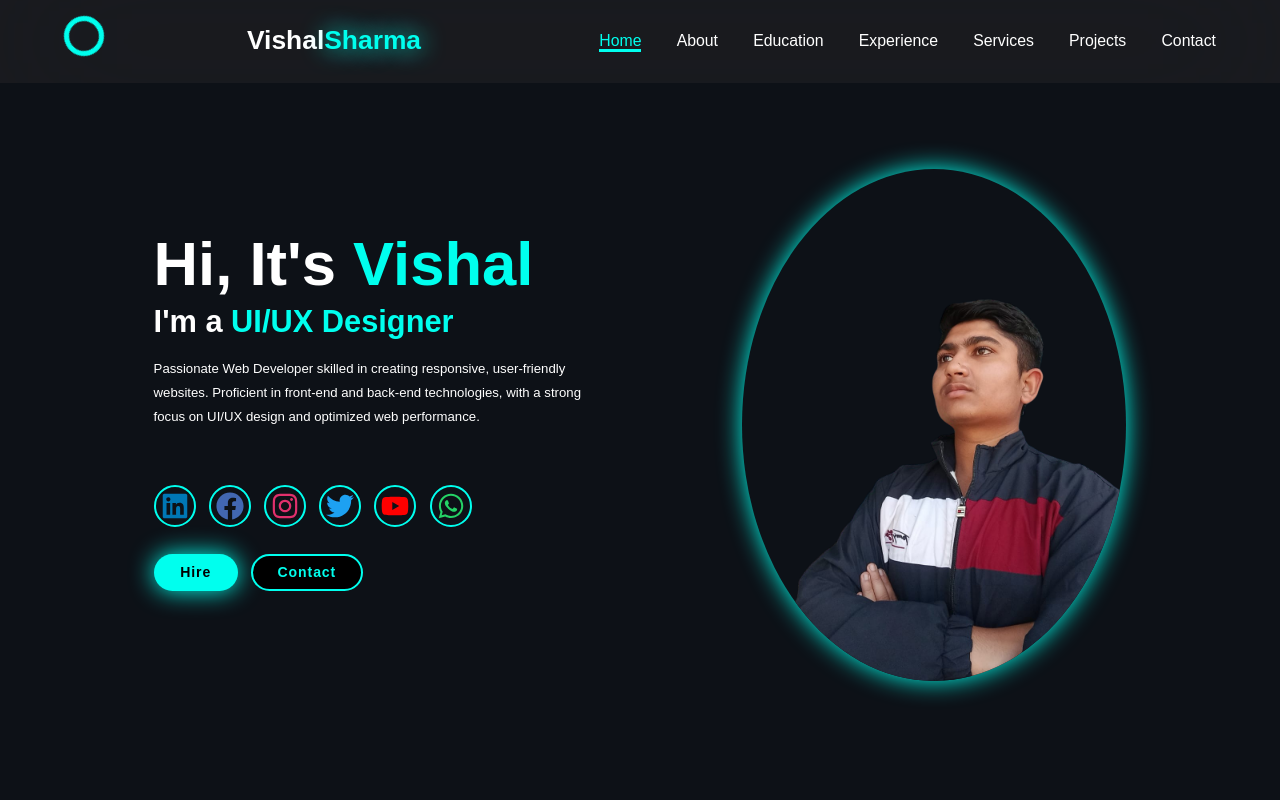
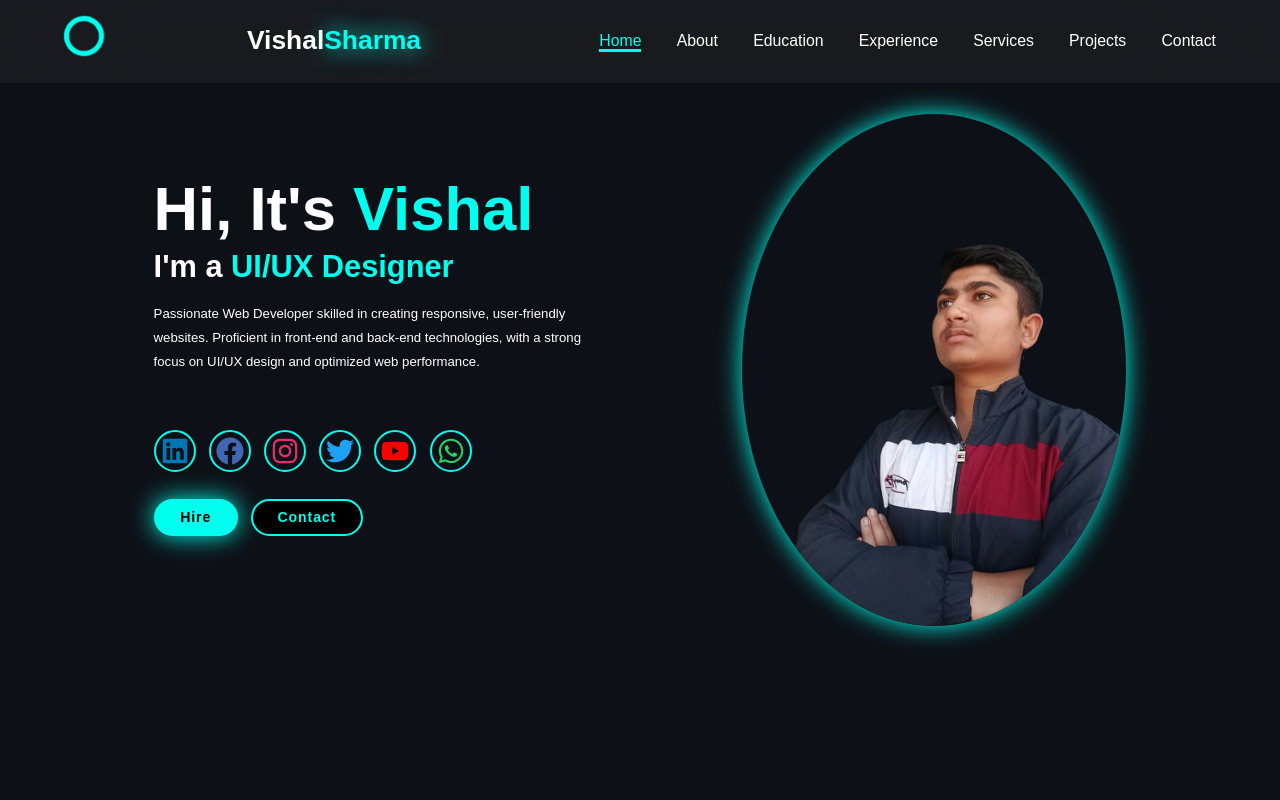
Before and after one commit to VishalSharma82/MyPortfolio, a React (Create React App) app: page / in a window 1280 px wide. Shown: the top 800 px of the page. Built offline with nearby package versions, Linux system fonts and the light colour scheme.

Commit message:
Update index.css
change the section height to 60vh

```diff
--- a/src/index.css
+++ b/src/index.css
@@ -75,7 +75,7 @@ body {
   display: none;
 }
 section {
-  min-height: 100vh;
+  min-height: 60vh;
   padding: 10rem 12% 10rem;
 }
 
```
